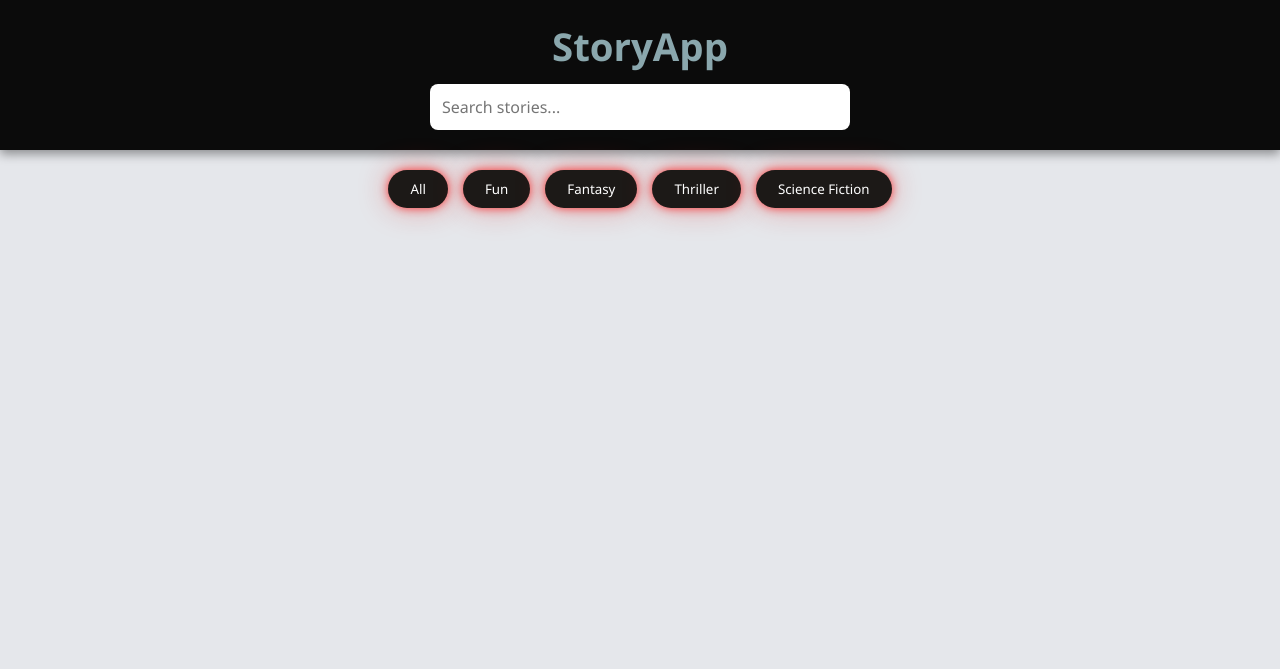
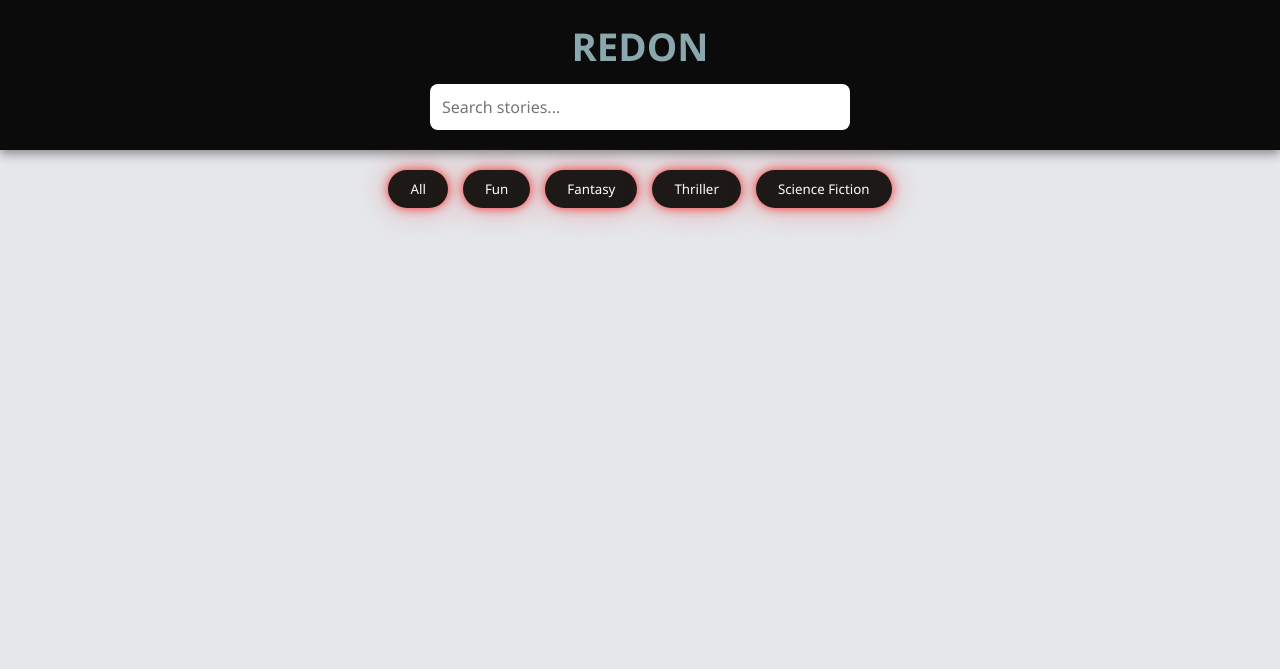
Before and after one commit to albertreji20/Story-App, a plain HTML site: page FrontEnd/index.html in a window 1280 px wide. Shown: the top 669 px of the page. Drawn offline with Linux system fonts and the light colour scheme; no server answers.

Commit message:
Changed the app name

```diff
--- a/FrontEnd/index.html
+++ b/FrontEnd/index.html
@@ -3,13 +3,13 @@
 <head>
   <meta charset="UTF-8" />
   <meta name="viewport" content="width=device-width, initial-scale=1.0" />
-  <title>Story Reader</title>
+  <title>REDON</title>
   <link rel="stylesheet" href="style.css" />
 </head>
 <body>
 
   <header class="header">
-    <h1>StoryApp</h1>
+    <h1>REDON</h1>
     <input
       type="text"
       id="searchInput"
```
